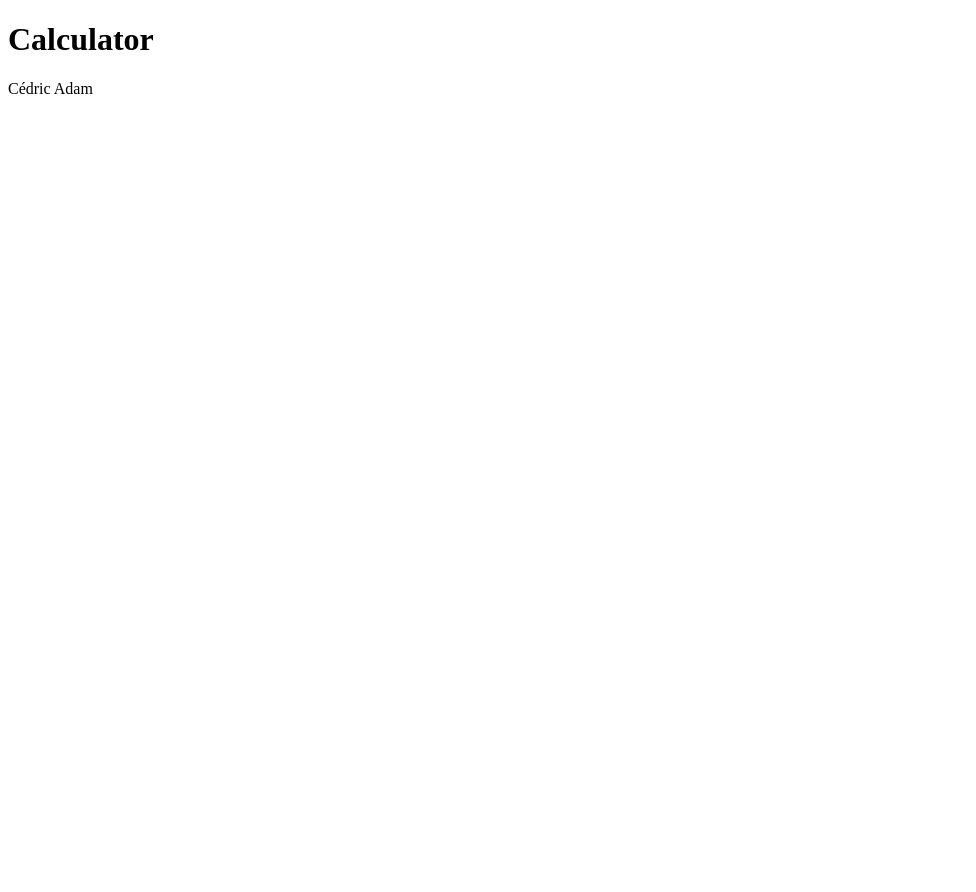
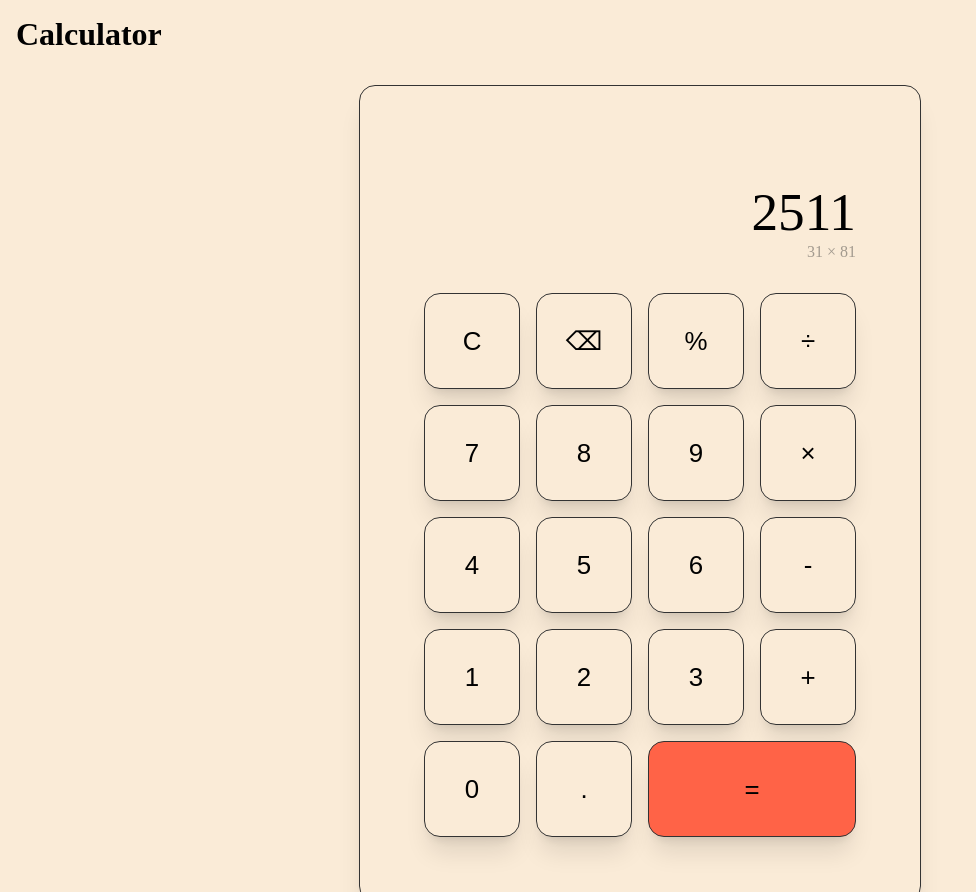
Before and after one commit to okcedric/odin-calculator, a plain HTML site: page index.html in a window 1280 px wide. Shown: the top 892 px of the page, without its empty margins (0-976 px from the left). Before the commit the page ends 800 px from the top, so only its background shows below. Drawn offline with Linux system fonts and the light colour scheme.

Commit message:
Create HTML Calculator with CSS

```diff
--- a/index.html
+++ b/index.html
@@ -5,6 +5,7 @@
     <meta http-equiv="X-UA-Compatible" content="IE=edge">
     <meta name="viewport" content="width=device-width, initial-scale=1.0">
     <script src="app.js" defer ></script>
+    <link rel="stylesheet" href="main.css">
     <title>Calculator</title>
 </head>
 <body>
@@ -12,7 +13,33 @@
         <h1> Calculator</h1>
     </header>
     <main>
-
+        <div class="calculator">
+            <div class="screen">
+                <div class="answer">2511</div>
+                <div class="expression">31 × 81 </div>
+            </div>
+            <div class="buttons">
+                <button>C</button>
+                <button>⌫</button>
+                <button>%</button>
+                <button>÷</button>
+                <button>7</button>
+                <button>8</button>
+                <button>9</button>
+                <button>×</button>
+                <button>4</button>
+                <button>5</button>
+                <button>6</button>
+                <button>-</button>
+                <button>1</button>
+                <button>2</button>
+                <button>3</button>
+                <button>+</button>
+                <button>0</button>
+                <button>.</button>
+                <button class="accent">=</button>
+            </div>
+        </div>
     </main>
     <footer>
         <p>Cédric Adam</p>
--- /dev/null
+++ b/main.css
@@ -0,0 +1,92 @@
+@import url('https://fonts.googleapis.com/css2?family=Inter:wght@300;500;900&display=swap');
+
+*{
+    box-sizing: border-box;
+    margin: 0;
+    padding: 0;
+}
+
+body{
+    background-color: antiquewhite;
+    display: flex;
+    flex-direction: column;
+    min-height: 100vh;
+}
+
+header {
+    align-items: center;
+    display: flex;
+    justify-content: space-between;
+    padding: 1rem;
+}
+
+main {
+    align-items: baseline;
+    flex:1;
+    display: flex;
+    justify-content: center;
+    padding: 1rem;
+}
+
+.calculator {
+    border: 1px solid #333;
+    box-shadow: 0 20px 25px -5px rgb(0 0 0 / 0.1), 0 8px 10px -6px rgb(0 0 0 / 0.1);
+    padding: 4rem;
+    border-radius: 1rem;
+}
+.screen{
+    text-align: right;
+    width: 100%;
+    margin: 1rem ;
+    padding: 1rem;
+}
+
+.answer{
+    font-weight: 500;
+    font-size: calc(1.272rem * 1.272 * 1.272 * 1.272 * 1.272);
+}
+.expression {
+    color: #33333370;
+}
+
+
+.buttons{
+    display: grid;
+    gap: 1rem;
+    grid-template-columns: repeat(4,6rem);
+    grid-template-rows: repeat(5,6rem);
+}
+
+button{
+    font-size: calc(1.272rem *1.272);
+    padding: 1rem;
+    background-color: antiquewhite;
+    border: 1px solid #333;
+    border-radius: 1rem;
+    box-shadow: 0 20px 25px -5px rgb(0 0 0 / 0.1), 0 8px 10px -6px rgb(0 0 0 / 0.1);
+    font-weight: 500;
+
+
+}
+
+button:hover, button.accent:hover{
+    /*  background-color: #333333;
+    color: antiquewhite;
+    font-weight: 900; */
+    box-shadow: 0 10px 15px -3px rgb(0 0 0 / 0.1), 0 4px 6px -4px rgb(0 0 0 / 0.1);
+
+}
+
+button:active,button.accent:active{
+    box-shadow: 0 1px 3px 0 rgb(0 0 0 / 0.1), 0 1px 2px -1px rgb(0 0 0 / 0.1);
+}
+
+button.accent{
+    background-color: tomato;
+    grid-column-start:3 ;
+    grid-column-end:  5;
+}
+
+footer {
+    padding: 1rem;
+}
```
